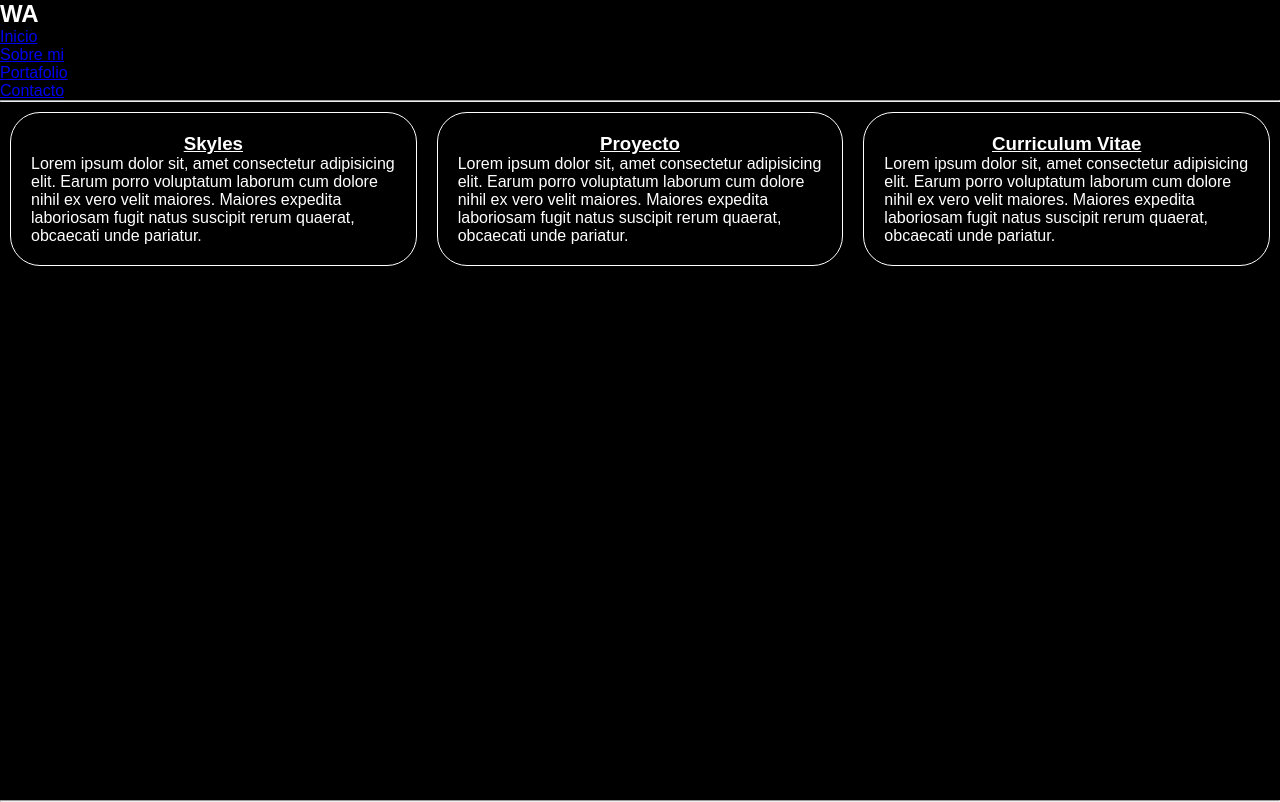
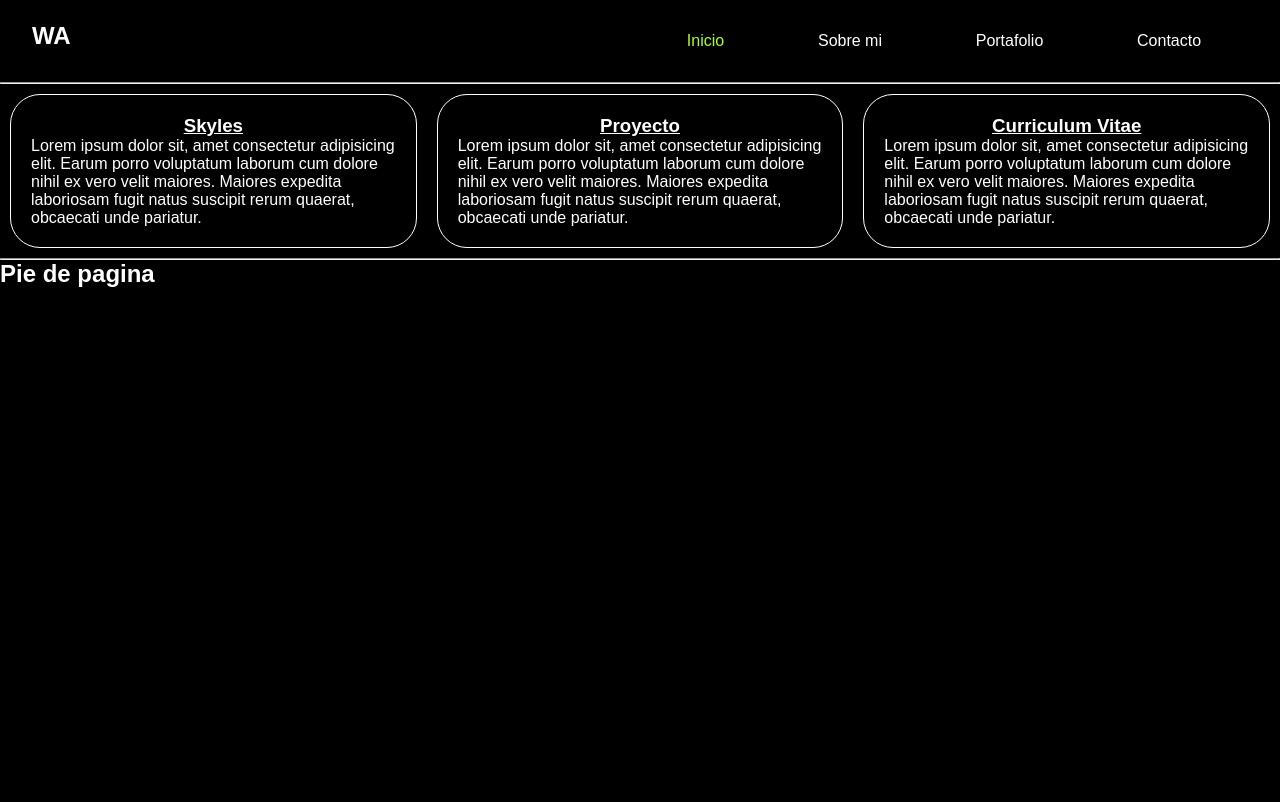
Before and after one commit to WuilmanA/Portafolio, a plain HTML site: page index.html in a window 1280 px wide. Drawn offline with Linux system fonts and the light colour scheme; a web font is replaced by a local one.

Commit message:
Trabajando el menu

```diff
--- a/Css/style.css
+++ b/Css/style.css
@@ -1,5 +1,6 @@
 @import url('https://fonts.googleapis.com/css2?family=Finlandica:ital@1&display=swap');
 
+/*******CSS PARA EL MENU Y BODY******/
 *{
     margin: 0;
     padding: 0;
@@ -15,22 +16,56 @@ body{
 .wrapper {
     width: 100vw;
     height: 100vh;
-    background-color:black;
+    background-color: black;
 }
 
-.navbar div {
+.menu{
+    display: flex;
+    width: 50%;
+    justify-content: space-around;
+}
+
+.menu .activa{
+    color: greenyellow;
+
+}
+
+.menu a:hover {
+    background-color:white;
+    color: black;
+    border-radius: 30px;
+    transition: ease-in .50s;
+}
+
+.menu a {
     color: white;
+    text-decoration: none;
+    padding: 10px 20px;
+}
+
+.menu li {
+    list-style: none;
+}
+
+.navbar {
+    display: flex;
+    color: white;
+    justify-content: space-between;
+    padding: 2em;
+}
+
+.iniciales{
+    margin-top: -10px;
 }
 
 .contenedorPrincipal {
     display: flex;
     color: aqua;
-
-
-
 }
 
-.contenedor1 , .contenedor2, .contenedor3{
+.contenedor1,
+.contenedor2,
+.contenedor3 {
     color: white;
     /*font-weight: bold;*/
     border-radius: 30px;
@@ -39,7 +74,13 @@ body{
     margin: 10px;
 }
 
-h3{
+h3 {
     text-align: center;
     text-decoration: underline;
 }
+
+/*****CSS PARA EL CUERPO DE LA PAGINA (SECTTION)********/
+
+h2{
+    color: white;
+}
--- a/index.html
+++ b/index.html
@@ -15,11 +15,11 @@
     <div class="wrapper">
         <header>
             <navbar class="navbar">
-                <div class="Iniciales">
+                <div class="iniciales">
                     <h2>WA</h2>
                 </div>
-                <ul>
-                    <li><a href="#">Inicio</a></li>
+                <ul class="menu">
+                    <li><a class="activa" href="#">Inicio</a></li>
                     <li><a href="#">Sobre mi</a></li>
                     <li><a href="#">Portafolio</a></li>
                     <li><a href="#">Contacto</a></li>
@@ -54,11 +54,12 @@
                 </div>
             </div>
         </settion>
+        <hr>
+        <footer>
+            <h2>Pie de pagina</h2>
+        </footer>
     </div>
-    <hr>
-    <footer>
 
-    </footer>
 </body>
 
 </html>
```
